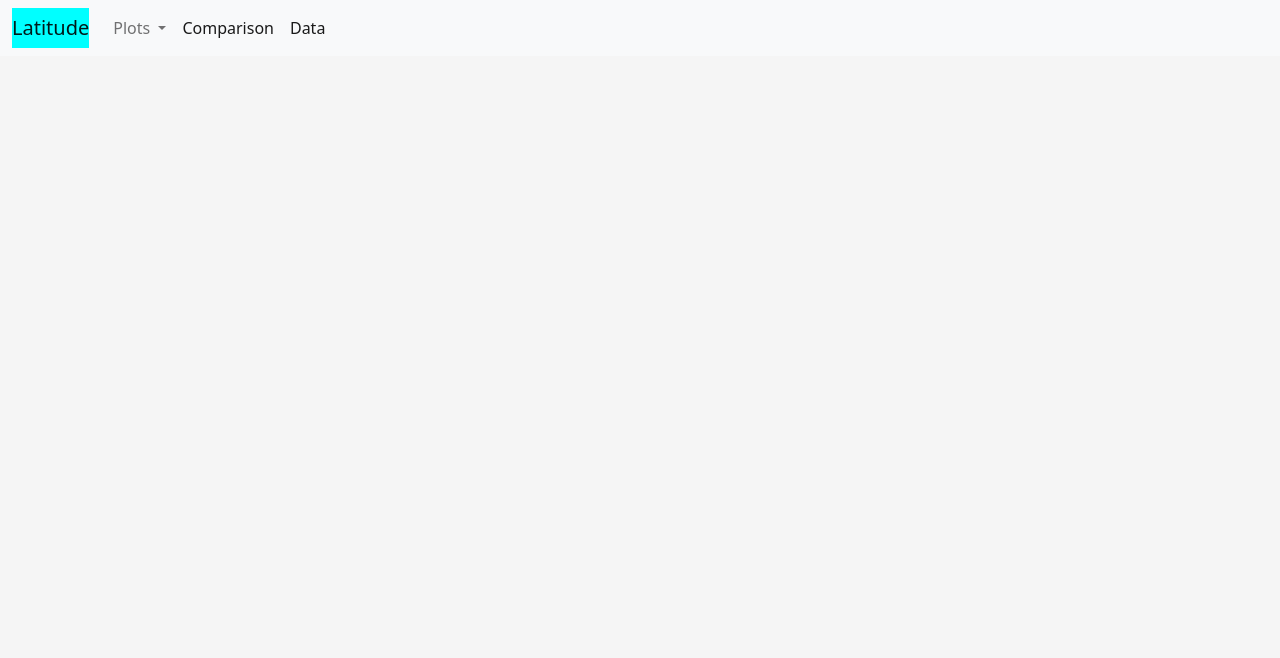
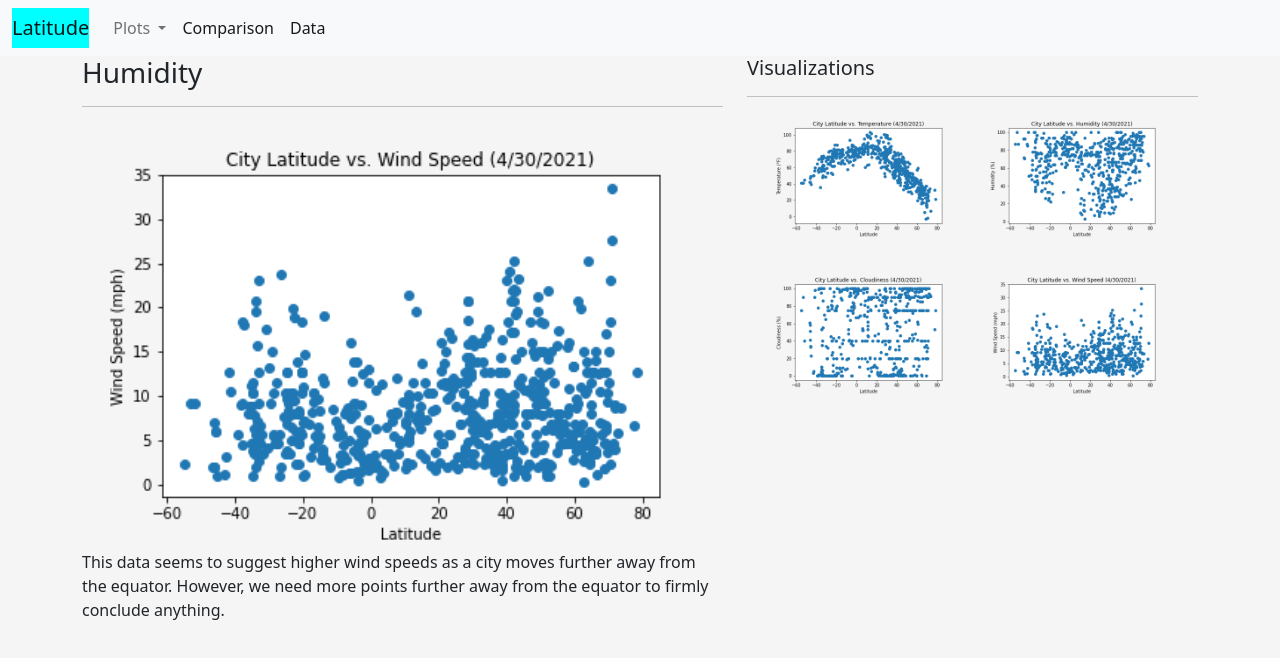
Before and after one commit to miller78130/Web-Design-Challenge, a plain HTML site: page WebVisualizations/wind_speed.html in a window 1280 px wide. Drawn offline with nearby package versions, Linux system fonts and the light colour scheme.

Commit message:
windspeed updated

```diff
--- a/WebVisualizations/wind_speed.html
+++ b/WebVisualizations/wind_speed.html
@@ -49,7 +49,60 @@
           </div>
         </div>
       </nav>
+      <div class="container">
+        <div class="row">
+          <div class="col-lg-7 col-md-12">
+            <!-- Left box  -->
+            <div class="box">
+              <h3 class="title">Humidity</h3>
+              <hr>
+              <img src="visualizations/wind_speed.png" alt="Wind Speed Image">
+              <p>This data seems to suggest higher wind speeds as a city moves further away from the equator. However, we need more points further away from the equator to
+                firmly conclude anything.</p>
+            </div>
+          </div>
+          <div class="col-lg-5 col-md-12">
+            <!-- Right Box -->
+            <div class="box">
+              <h5 class="title">Visualizations</h5>
+              <hr>
 
+
+              <div class="container">
+                <div class="row" style="padding-bottom: 30px;">
+                  <div class="col-6">
+                    <a href="temp.html">
+                      <img class="panel" src="visualizations/temp.png" alt="Temperature Image">
+                    </a>
+                  </div>
+                  <div class="col-6">
+                    <a href="humidity.html">
+                      <img class="panel" src="visualizations/humidity.png" alt="Humidity Image">
+                    </a>
+                  </div>
+                </div>
+
+                <div class="row" style="padding-bottom: 30px;">
+                  <div class="col-6">
+                    <a href="cloudiness.html">
+                      <img class="panel active" src="visualizations/cloudiness.png" alt="Cloudiness Image">
+                    </a>
+                  </div>
+                  <div class="col-6">
+                    <a href="wind_speed.html">
+                      <img class="panel" src="visualizations/wind_speed.png" alt="Wind Speed Image">
+                    </a>
+                  </div>
+
+
+                </div>
+              </div>
+
+
+            </div>
+          </div>
+        </div>
+      </div>
 
           <script src="https://cdn.jsdelivr.net/npm/@popperjs/core@2.9.2/dist/umd/popper.min.js" integrity="sha384-IQsoLXl5PILFhosVNubq5LC7Qb9DXgDA9i+tQ8Zj3iwWAwPtgFTxbJ8NT4GN1R8p" crossorigin="anonymous"></script>
           <script src="https://cdn.jsdelivr.net/npm/bootstrap@5.0.1/dist/js/bootstrap.min.js" integrity="sha384-Atwg2Pkwv9vp0ygtn1JAojH0nYbwNJLPhwyoVbhoPwBhjQPR5VtM2+xf0Uwh9KtT" crossorigin="anonymous"></script>
```
